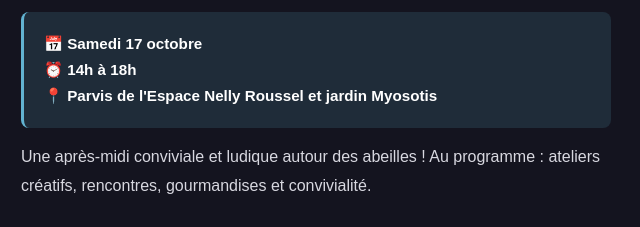
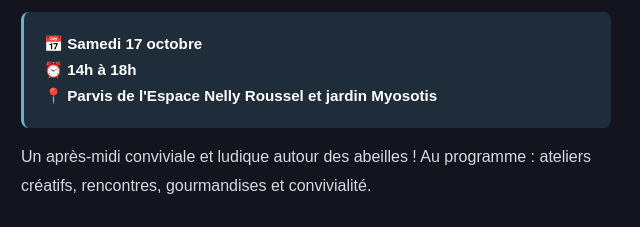
Before and after one commit to association92lab-droid/92Lab, a plain HTML site: page hors-les-murs.html in a window 1280 px wide. Shown: the part 1035-1262 px from the top of the page, 489-1129 px from the left. Drawn offline with Linux system fonts and the light colour scheme.

Commit message:
Update hors-les-murs.html

```diff
--- a/hors-les-murs.html
+++ b/hors-les-murs.html
@@ -91,7 +91,7 @@
           </div>
 
           <p class="evenement-texte">
-            Une après-midi conviviale et ludique autour des abeilles ! Au programme : ateliers créatifs, rencontres, gourmandises et convivialité.
+            Un après-midi conviviale et ludique autour des abeilles ! Au programme : ateliers créatifs, rencontres, gourmandises et convivialité.
           </p>
 
           <div class="stands-container">
```
